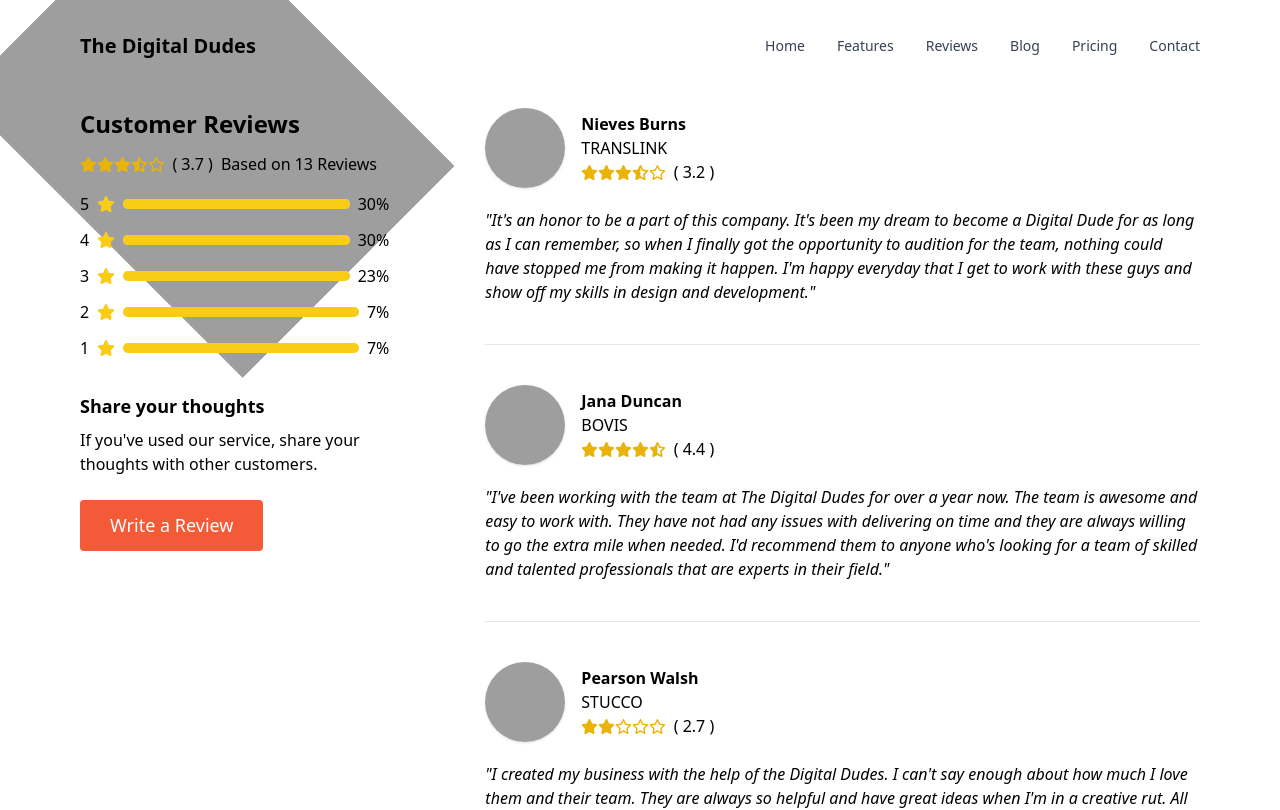
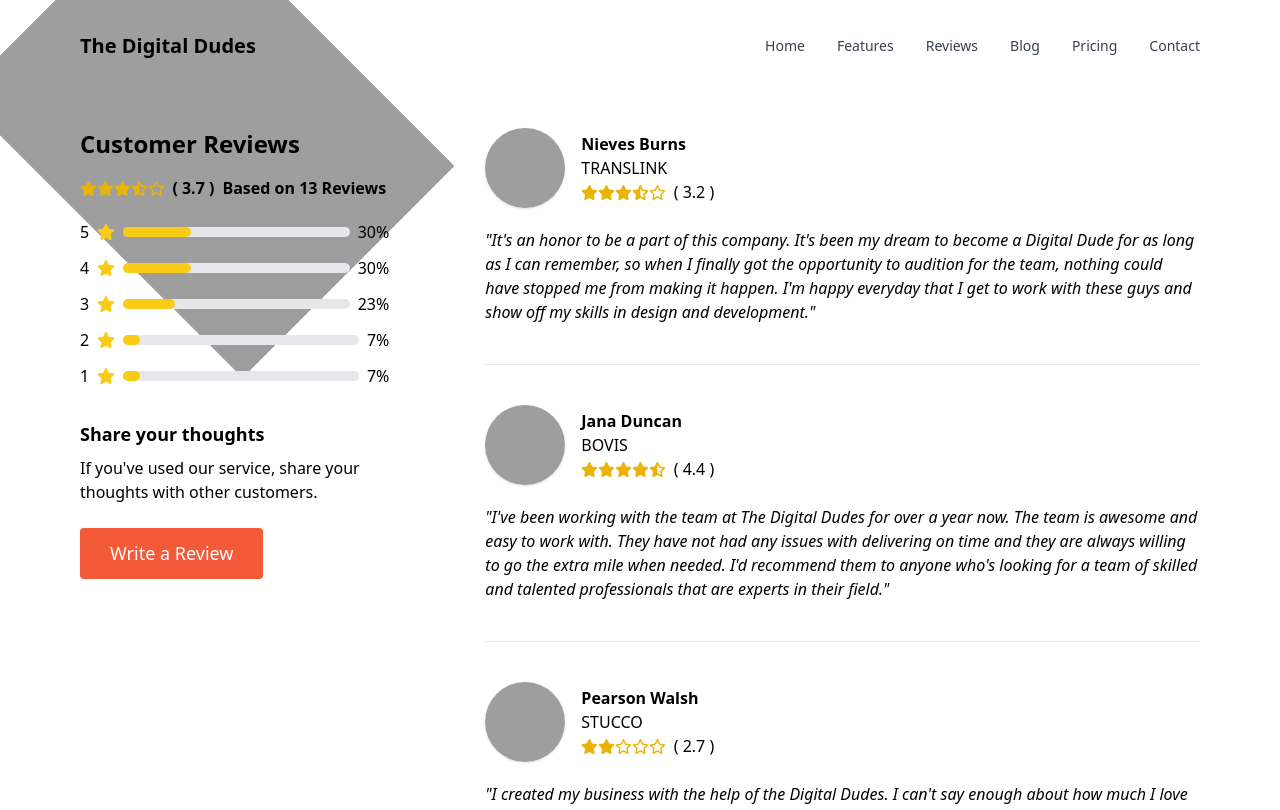
Before and after one commit to jsxshamim/product-analysis-website, a React (Create React App) app: page /reviews in a window 1280 px wide. Shown: the top 810 px of the page. Built offline with nearby package versions, Linux system fonts and the light colour scheme; grey boxes are pictures that could not be loaded.

Commit message:
make avarage rating with single avarage rating progress bar

```diff
--- a/src/Components/Reviews/ReviewProgress.js
+++ b/src/Components/Reviews/ReviewProgress.js
@@ -8,7 +8,7 @@ const ReviewProgress = ({ starPercentage, numberOfRate }) => {
             <span>{numberOfRate}</span>
             <FontAwesomeIcon className="text-yellow-400" icon={faStar} />
             <div className="w-full bg-gray-200 rounded-full h-2.5">
-                <div className={`bg-yellow-400 h-2.5 rounded-full w-[${starPercentage}%]`}></div>
+                <div style={{ width: `${starPercentage}%` }} className={`bg-yellow-400 h-2.5 rounded-full`}></div>
             </div>
             <span>{starPercentage}%</span>
         </div>
--- a/src/Components/Reviews/Reviews.js
+++ b/src/Components/Reviews/Reviews.js
@@ -26,12 +26,12 @@ const Reviews = () => {
 
     return (
         <section>
-            <div className="container grid grid-cols-12 gap-24">
+            <div className="container grid grid-cols-12 gap-24 mt-5">
                 <div className="col-span-4">
                     <h3 className="text-2xl font-bold">Customer Reviews</h3>
-                    <p className="flex gap-2 mt-3 mb-4">
-                        <Rating rating={averageRating} /> <p>Based on {totalReviews} Reviews</p>
-                    </p>
+                    <span className="flex gap-2 mt-4 mb-5 font-semibold">
+                        <Rating rating={averageRating} /> <span>Based on {totalReviews} Reviews</span>
+                    </span>
                     <ReviewProgress starPercentage={star5percentage} numberOfRate={5} />
                     <ReviewProgress starPercentage={star4percentage} numberOfRate={4} />
                     <ReviewProgress starPercentage={star3percentage} numberOfRate={3} />
@@ -46,7 +46,7 @@ const Reviews = () => {
                 </div>
                 <div className="col-span-8 grid grid-cols-1">
                     {reviews.map((review) => (
-                        <Review key={review.id} review={review} />
+                        <Review key={review._id} review={review} />
                     ))}
                 </div>
             </div>
--- a/src/Utilities/ConvertRatingToPercentage.js
+++ b/src/Utilities/ConvertRatingToPercentage.js
@@ -1,5 +1,8 @@
 const ratingToPercentage = (numberOfRatings, totalReviews) => {
-    const parentage = (numberOfRatings * 100) / totalReviews;
-    return parseInt(parentage);
+    if (numberOfRatings) {
+        const percentage = (numberOfRatings * 100) / totalReviews;
+        const percentageNumber = parseInt(percentage).toString();
+        return percentageNumber;
+    }
 };
 export { ratingToPercentage };
--- a/src/index.js
+++ b/src/index.js
@@ -7,11 +7,11 @@ import { BrowserRouter } from "react-router-dom";
 
 const root = ReactDOM.createRoot(document.getElementById("root"));
 root.render(
-    <React.StrictMode>
-        <BrowserRouter>
-            <App />
-        </BrowserRouter>
-    </React.StrictMode>
+    // <React.StrictMode>
+    <BrowserRouter>
+        <App />
+    </BrowserRouter>
+    // </React.StrictMode>
 );
 
 // If you want to start measuring performance in your app, pass a function
```
Also changed, not shown: src/Components/HomeReviews/HomeReview/Rating.js (line endings or trailing spaces).
